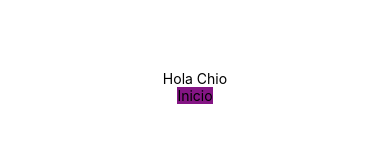
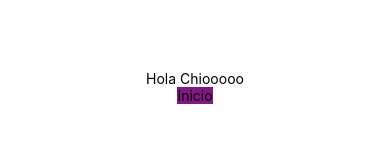
Before and after one commit to Loa-0/barber-app, a React Native app: screen /Home in a window 390 px wide. Shown: the part 335-478 px from the top of the page. Built offline with nearby package versions, Linux system fonts and the light colour scheme.

Commit message:
testalgo

```diff
--- a/src/screens/WelcomeScreen.tsx
+++ b/src/screens/WelcomeScreen.tsx
@@ -16,7 +16,7 @@ export const WelcomeScreen = ({navigation}: Props) => {
   return (
     <View style={styles.backgroundColor}>
       {/* <ImageBackground source={backgroundImage} style={styles.backgroundImage}> */}
-      <Text>Hola Chio</Text>
+      <Text>Hola Chiooooo</Text>
       <TouchableOpacity
         onPress={() => {
           navigation.navigate('Page1', {id: 1, nombre: 'Uriel'});
```
